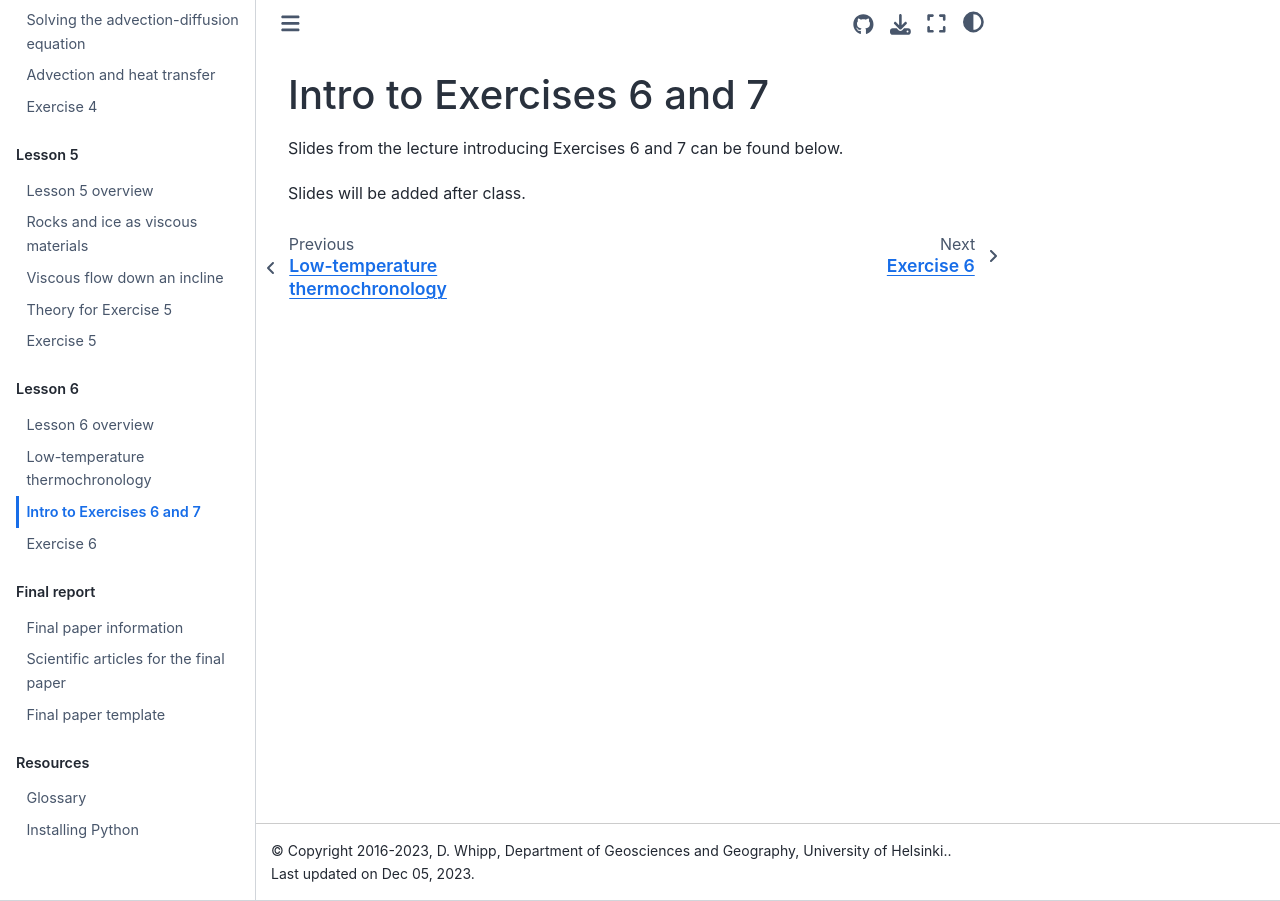
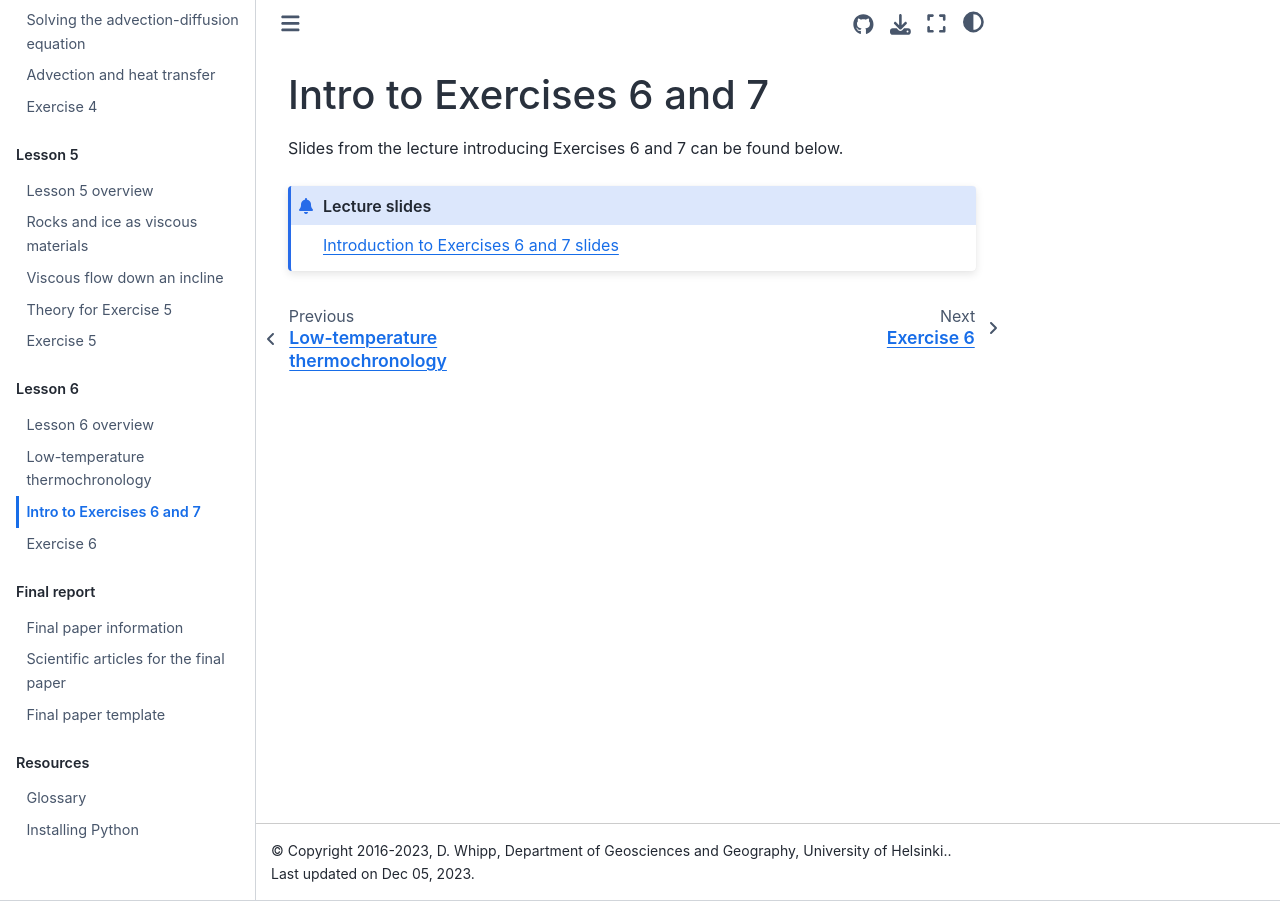
Before and after one commit to IntroQG/site, a Sphinx documentation site: the page built from source/lessons/L6/intro-to-exercises.rst, in a window 1280 px wide. Built offline with Sphinx 7.4.7 and the Sphinx Book theme 1.1.4, drawn with Linux system fonts in a browser that asks for light colours.

Commit message:
Add updated lecture slides

```diff
--- a/source/lessons/L6/intro-to-exercises.rst
+++ b/source/lessons/L6/intro-to-exercises.rst
@@ -3,9 +3,6 @@ Intro to Exercises 6 and 7
 
 Slides from the lecture introducing Exercises 6 and 7 can be found below.
 
-Slides will be added after class.
+.. admonition:: Lecture slides
 
-..
-    .. admonition:: Lecture slides
-
-        `Introduction to Exercises 6 and 7 slides <../../_static/slides/L6/Intro-to-exercises-6-and-7.pdf>`__
+    `Introduction to Exercises 6 and 7 slides <../../_static/slides/L6/06.2-Intro-to-thermochronology-overview.pdf>`__
```
Also changed, not shown: source/lessons/L6/low-t-thermochron.rst (+2 -5 lines), 3 other files.
